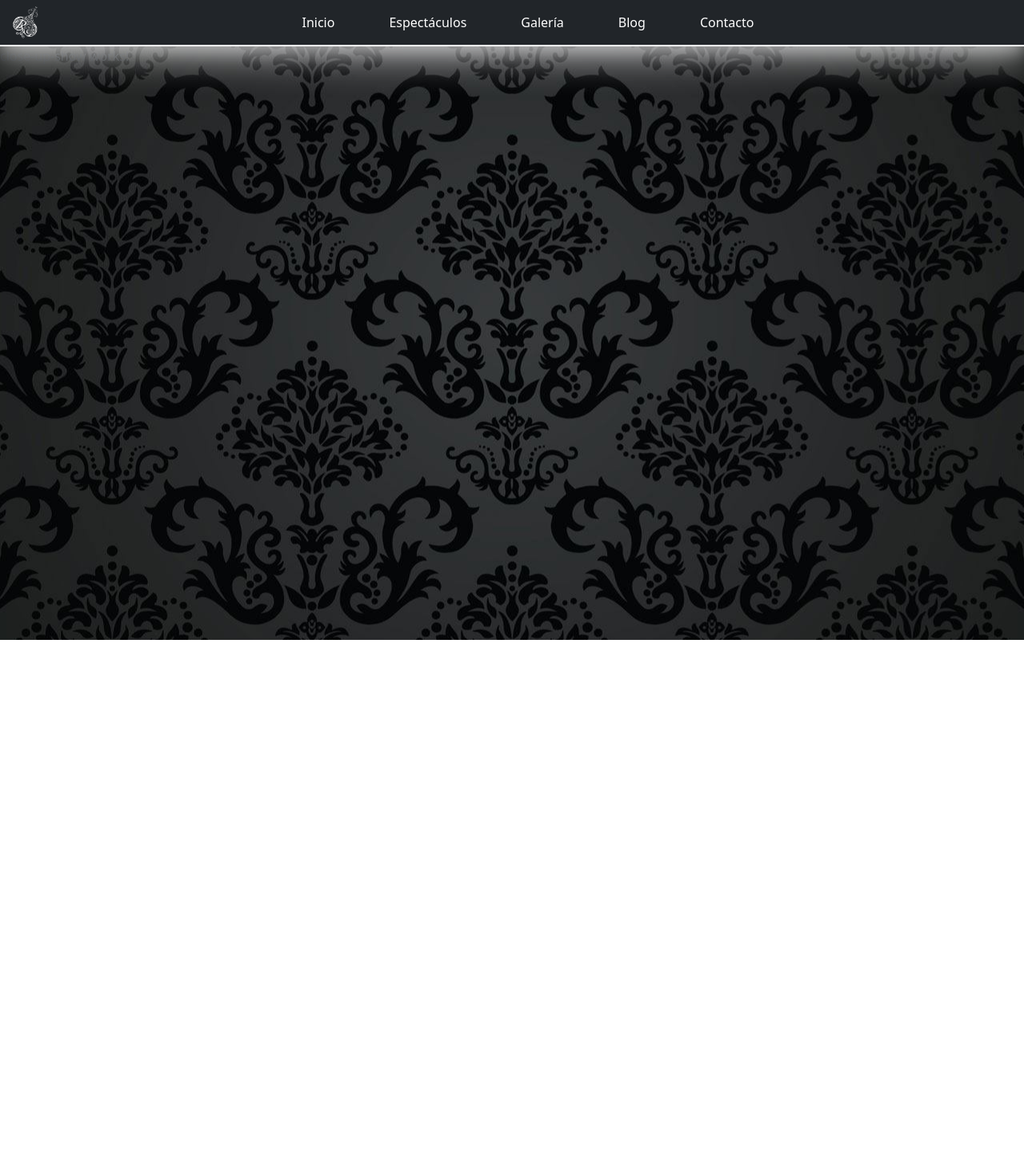
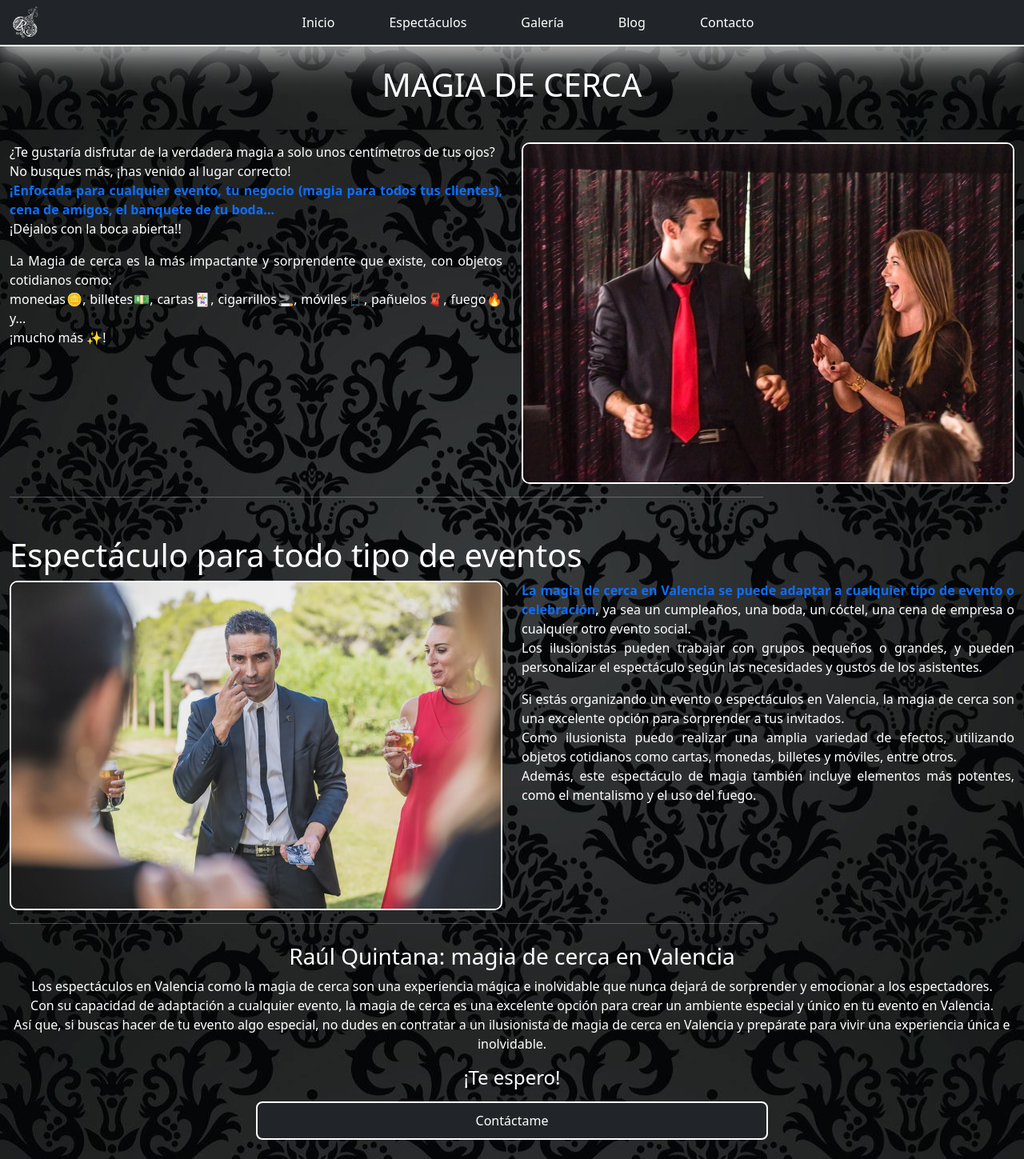
Before and after one commit to RichardYusteDAW/quintana, an Angular app: page /shows/close-up in a window 1280 px wide. Shown: the whole page at 80% size. Before the commit the page ends 800 px from the top, so only its background shows below. Built offline with nearby package versions, Linux system fonts and the light colour scheme.

Commit message:
Created CloseUpShowComponent

```diff
--- a/src/app/pages/shows/close-up-show/close-up-show.component.css
+++ b/src/app/pages/shows/close-up-show/close-up-show.component.css
@@ -0,0 +1,8 @@
+#text p {
+    text-align: justify;
+}
+
+img {
+    border: 2px solid white;
+    border-radius: 10px;
+}
--- a/src/app/pages/shows/close-up-show/close-up-show.component.html
+++ b/src/app/pages/shows/close-up-show/close-up-show.component.html
@@ -1 +1,76 @@
-<p>close-up-show works!</p>
+<div class="container-fluid text-white my-4">
+
+    <h1 class="text-center">MAGIA DE CERCA</h1>
+
+    <div class="row align-items-start justify-content-around mt-5">
+        <div id="text" class="col-md-6">
+            <p>
+                ¿Te gustaría disfrutar de la verdadera magia a solo unos centímetros de tus ojos?<br>
+                No busques más, ¡has venido al lugar correcto!<br>
+                <strong class="text-primary">¡Enfocada para cualquier evento, tu negocio (magia para todos tus
+                    clientes), cena de amigos, el banquete de tu boda...</strong><br>
+                ¡Déjalos con la boca abierta!!
+            </p>
+
+            <p>
+                La Magia de cerca es la más impactante y sorprendente que existe, con objetos cotidianos como:<br>
+                monedas🪙, billetes💵, cartas🃏, cigarrillos🚬, móviles📱, pañuelos🧣, fuego🔥 y...<br>
+                ¡mucho más ✨!
+            </p>
+        </div>
+
+        <div class="col-md-6">
+            <img class="img-fluid" src="img/shows/sorprise.jpg" alt="Foto de una comunión">
+        </div>
+    </div>
+    <hr class="w-75">
+
+
+    <div class="row align-items-start justify-content-around mt-5">
+
+        <h1>Espectáculo para todo tipo de eventos</h1>
+
+        <div class="col-md-6 order-2 order-md-1">
+            <img class="img-fluid" src="img/shows/event.jpg" alt="Foto de un espectáculo de magia en un pueblo">
+        </div>
+
+        <div id="text" class="col-md-6 order-1 order-md-2">
+            <p>
+                <strong class="text-primary">La magia de cerca en Valencia se puede adaptar a cualquier tipo de evento o
+                    celebración</strong>,
+                ya sea un cumpleaños, una boda, un cóctel, una cena de empresa o cualquier otro evento social.<br>
+                Los ilusionistas pueden trabajar con grupos pequeños o grandes,
+                y pueden personalizar el espectáculo según las necesidades y gustos de los asistentes.
+            </p>
+
+            <p>
+                Si estás organizando un evento o espectáculos en Valencia,
+                la magia de cerca son una excelente opción para sorprender a tus invitados.<br>
+                Como ilusionista puedo realizar una amplia variedad de efectos,
+                utilizando objetos cotidianos como cartas, monedas, billetes y móviles, entre otros.<br>
+                Además, este espectáculo de magia también incluye elementos más potentes, como el mentalismo y el uso
+                del fuego.
+            </p>
+        </div>
+    </div>
+    <hr class="w-75">
+
+    <div class="row mt-4 text-center justify-content-center">
+
+        <h3>Raúl Quintana: magia de cerca en Valencia</h3>
+
+        <p>
+            Los espectáculos en Valencia como la magia de cerca son una experiencia mágica e inolvidable que nunca
+            dejará de sorprender y emocionar a los espectadores.<br>
+            Con su capacidad de adaptación a cualquier evento,
+            la magia de cerca es una excelente opción para crear un ambiente especial
+            y único en tu evento en Valencia.<br>
+            Así que, si buscas hacer de tu evento algo especial,
+            no dudes en contratar a un ilusionista de magia de cerca en
+            Valencia y prepárate para vivir una experiencia única e inolvidable.
+        </p>
+
+        <h4>¡Te espero!</h4>
+        <a class="button w-50 w-md-25 mt-2" routerLink="/contact">Contáctame</a>
+    </div>
+</div>
```
Also changed, not shown: src/app/pages/shows/close-up-show/close-up-show.component.ts (+3 -4 lines), public/img/shows/event.jpg (added), public/img/shows/sorprise.jpg (added).
